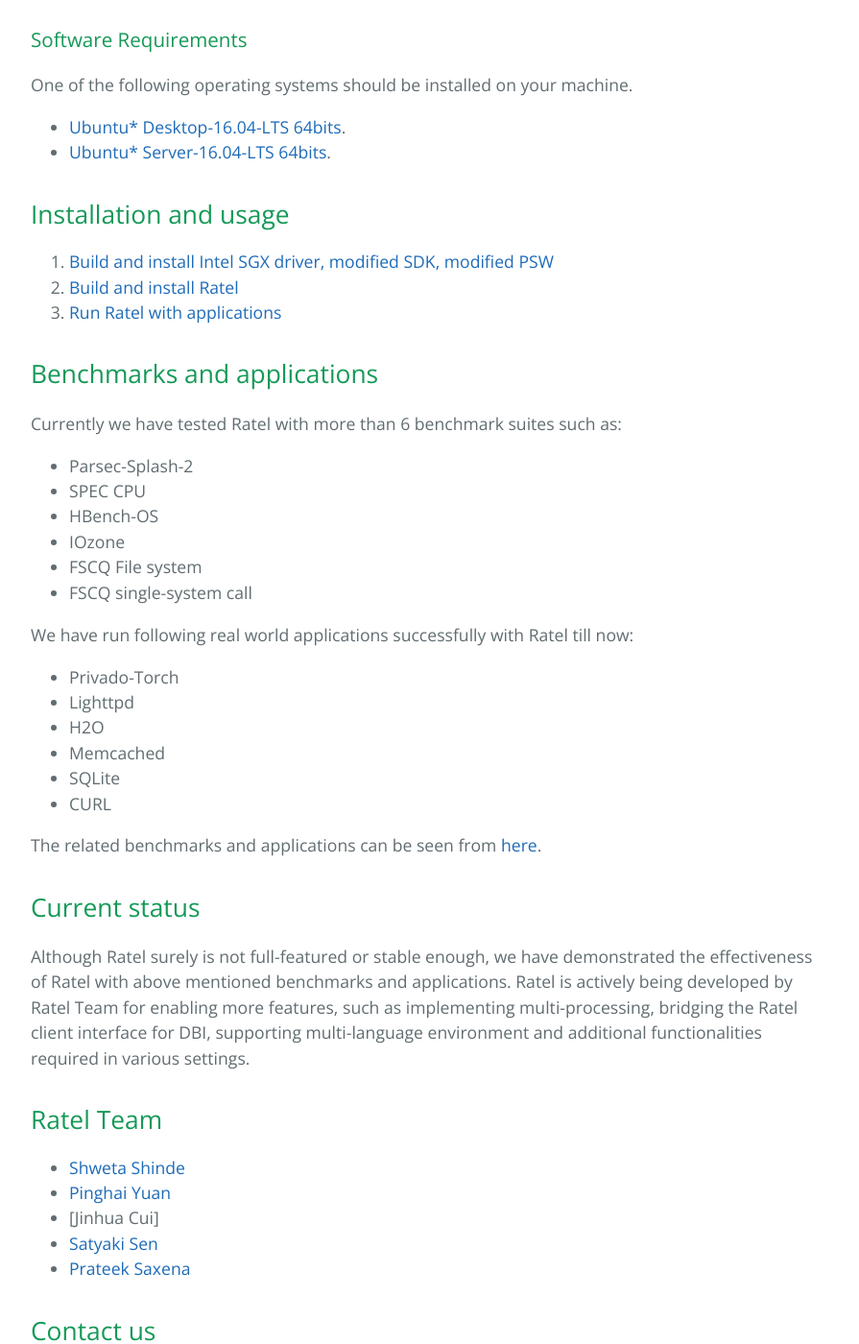
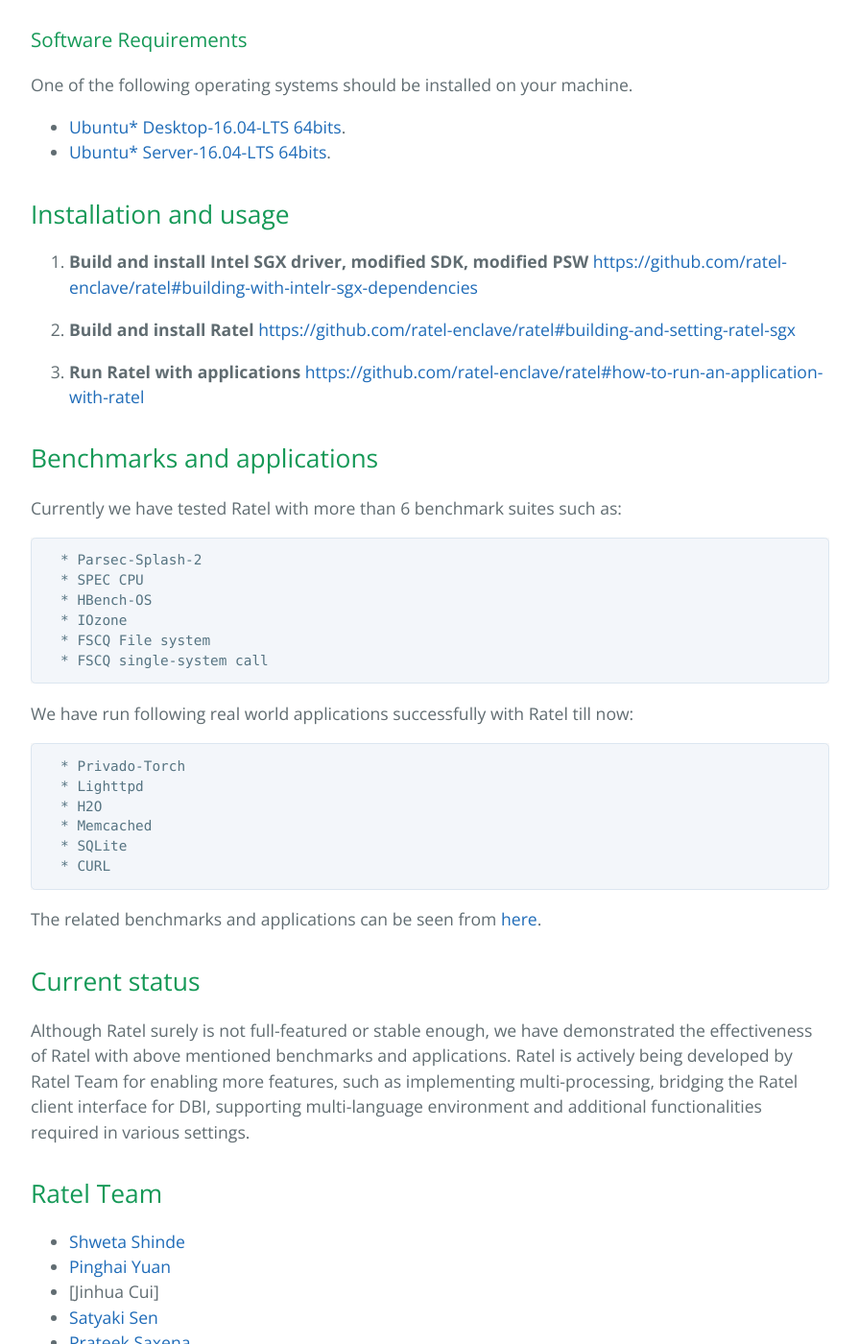
Before and after one commit to ratel-enclave/ratel-enclave.github.io, a Jekyll site: the page built from index.md, in a window 1280 px wide and 1400 px high, scrolled down 1446 px. Shown: the whole window at 96% size, without its empty margins (192-1087 px from the left). Built offline with Jekyll 4.4.1, drawn with Linux system fonts in a browser that asks for light colours; our own code applies the rules of GitHub Pages for plain Markdown files; some of the changed lines change nothing that is shown; some of the changed text lies outside the part shown.

Commit message:
Changing website

````diff
--- a/_config.yml
+++ b/_config.yml
@@ -1,4 +1,4 @@
-title: Ratel enclave
+title: Ratel
 description: Ratel is a system which provides the capability of running unmodified Linux binaries inside Intel SGX enclaves.
 show_downloads: true
 google_analytics:
--- a/_layouts/default.html
+++ b/_layouts/default.html
@@ -35,7 +35,7 @@
 
       <footer class="site-footer">
 
-          <span class="site-footer-owner"><a href="{{ site.github.repository_url }}">Ratel Enclave</a> is maintained by <a href="{{ site.github.owner_url }}">Ratel Authors</a>.</span>
+          <span class="site-footer-owner"><a href="{{ site.github.repository_url }}">Ratel Enclave</a> is maintained by Ratel Team</a>.</span>
 
         <span class="site-footer-credits">This page was generated by <a href="https://pages.github.com">GitHub Pages</a>.</span>
       </footer>
--- a/index.md
+++ b/index.md
@@ -31,29 +31,37 @@
 
 ## Installation and usage
 
-1.  [Build and install Intel SGX driver, modified SDK, modified PSW](https://github.com/ratel-enclave/ratel#building-with-intelr-sgx-dependencies)
-2.  [Build and install Ratel](https://github.com/ratel-enclave/ratel#building-and-setting-ratel-sgx)
-3.  [Run Ratel with applications](https://github.com/ratel-enclave/ratel#how-to-run-an-application-with-ratel)
+1.  **Build and install Intel SGX driver, modified SDK, modified PSW**
+    <https://github.com/ratel-enclave/ratel#building-with-intelr-sgx-dependencies>
+
+2.  **Build and install Ratel**
+    <https://github.com/ratel-enclave/ratel#building-and-setting-ratel-sgx>
+
+3.  **Run Ratel with applications**
+    <https://github.com/ratel-enclave/ratel#how-to-run-an-application-with-ratel>
 
 ## Benchmarks and applications
 
 Currently we have tested Ratel with more than 6 benchmark suites such as:
 
+```
   * Parsec-Splash-2
   * SPEC CPU
   * HBench-OS
   * IOzone
   * FSCQ File system
   * FSCQ single-system call
-
+```
 We have run following real world applications successfully with Ratel till now:
 
+```
   * Privado-Torch
   * Lighttpd
   * H2O
   * Memcached
   * SQLite
   * CURL
+```
 
 The related benchmarks and applications can be seen from [here](https://github.com/ratel-enclave/ratel-tests).
 
@@ -72,10 +80,3 @@
 ## Contact us
 
 For any questions or bug reports, please feel free to write to <ratel.enclave@gmail.com> or post an issue on our GitHub repository: <https://github.com/ratel-enclave/ratel/issues>.
-
-Long, single-line code blocks should not wrap. They should horizontally scroll if they are too long. This line should be long enough to demonstrate this.
-```
-
-```
-The final element.
-```
````
